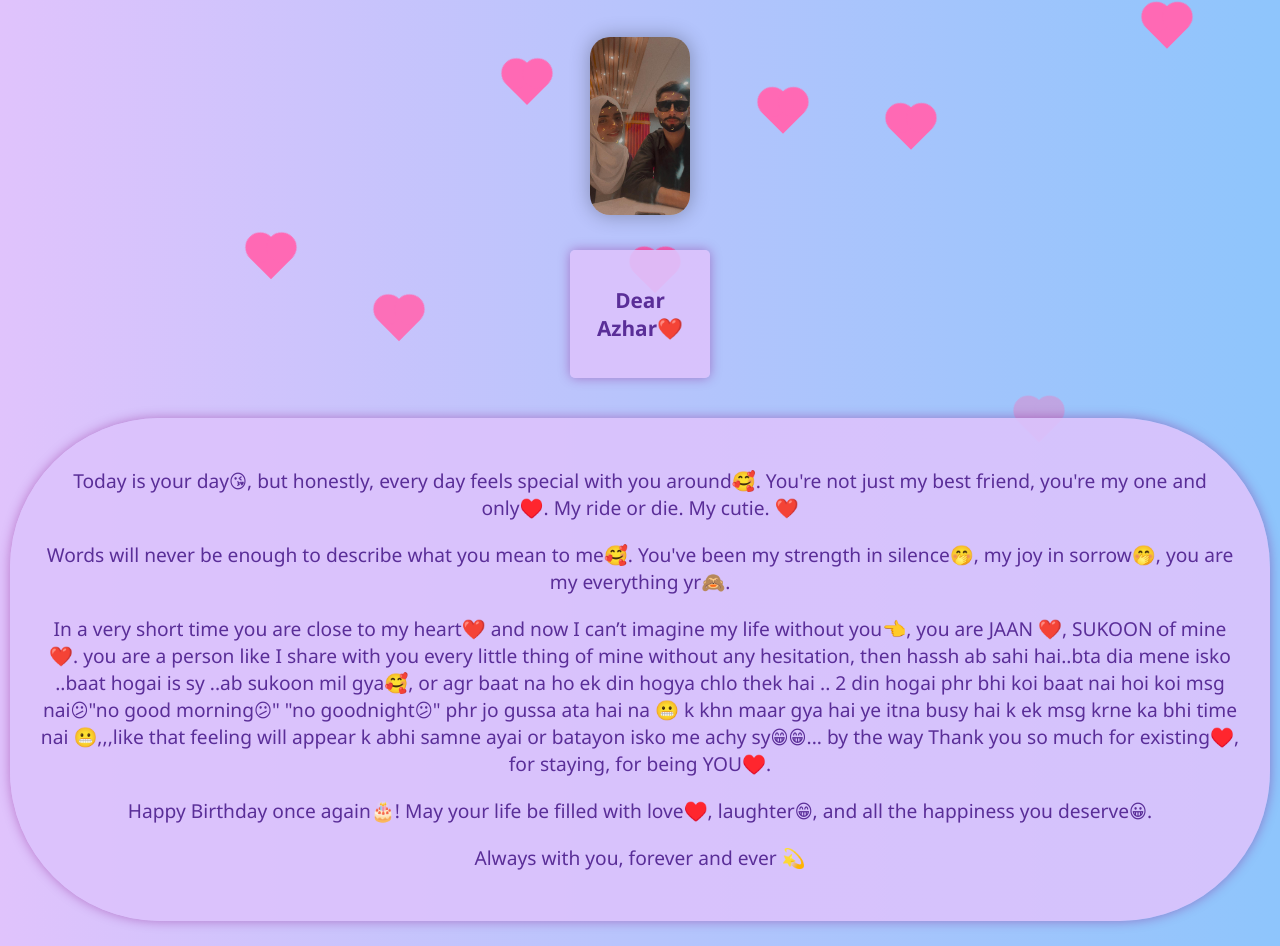
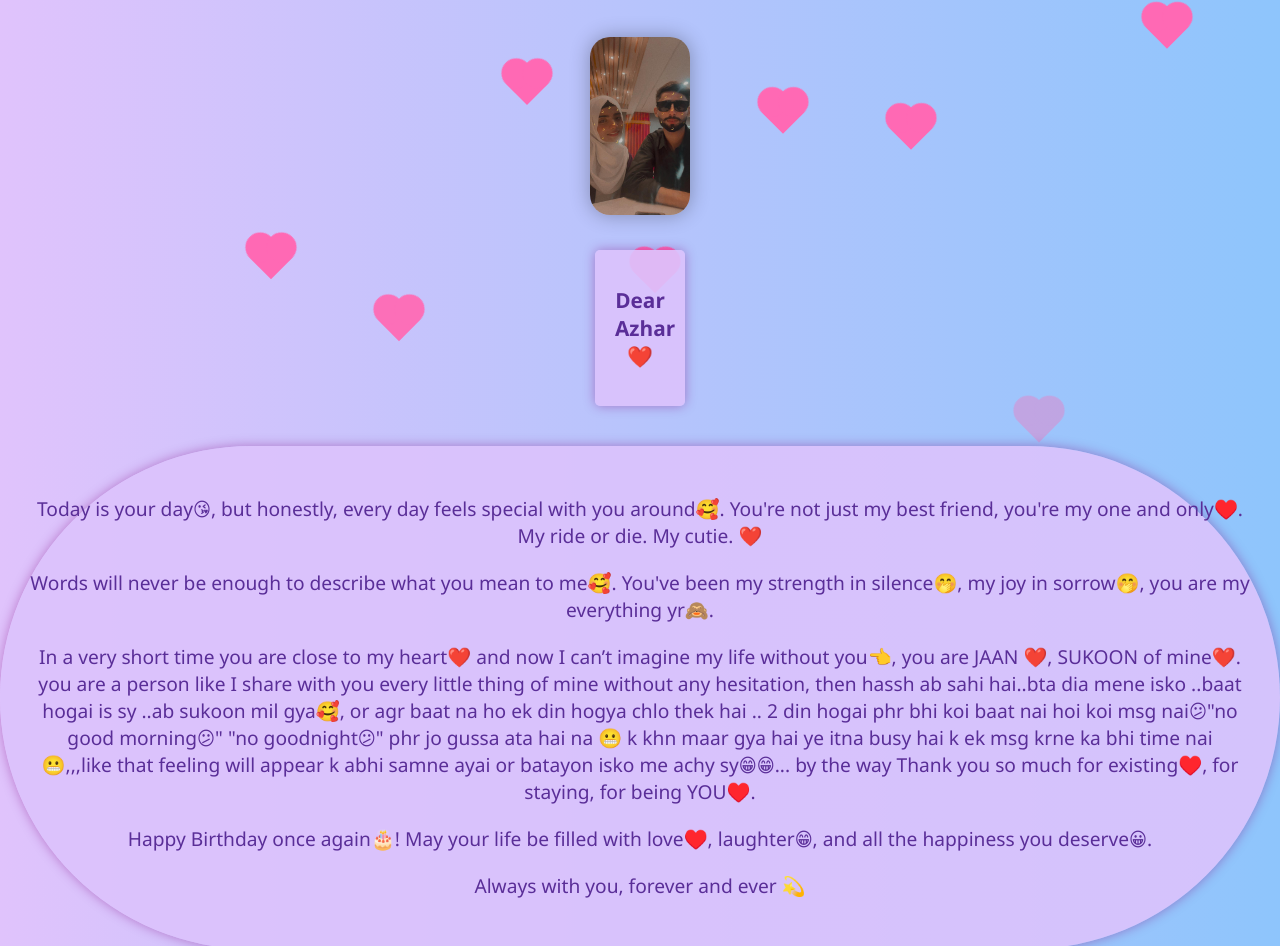
Before and after one commit to Humna07/birthday, a plain HTML site: page index.html in a window 1280 px wide. Shown: the part 227-1173 px from the top of the page. Drawn offline with Linux system fonts and the light colour scheme.

Commit message:
Update index.html

```diff
--- a/index.html
+++ b/index.html
@@ -47,7 +47,7 @@
     }
 
     .azhar-greeting-box {
-      max-width: 100px; /* Reduced from 200px as per your provided code */
+      max-width: 50px; /* Reduced from 200px as per your provided code */
       margin: 30px auto 20px;
       /* Background and shadow changed to purple as per your last request */
       background: rgba(220, 195, 252, 0.9); /* Pale purple background with opacity */
@@ -65,12 +65,12 @@
     }
 
     .message-section {
-      max-width: 1200px; /* Increased from 700px as per your provided code */
+      max-width: 12000px; /* Increased from 700px as per your provided code */
       margin: 40px auto;
       /* Background and shadow changed to purple as per your last request */
       background: rgba(220, 195, 252, 0.9); /* Pale purple background */
       padding: 30px;
-      border-radius: 150px; /* Increased from 20px as per your provided code */
+      border-radius: 500px; /* Increased from 20px as per your provided code */
       box-shadow: 0 0 12px rgba(128, 0, 128, 0.4); /* Purple shadow */
       animation: fadeIn 2s ease-in-out 1.5s;
     }
```
